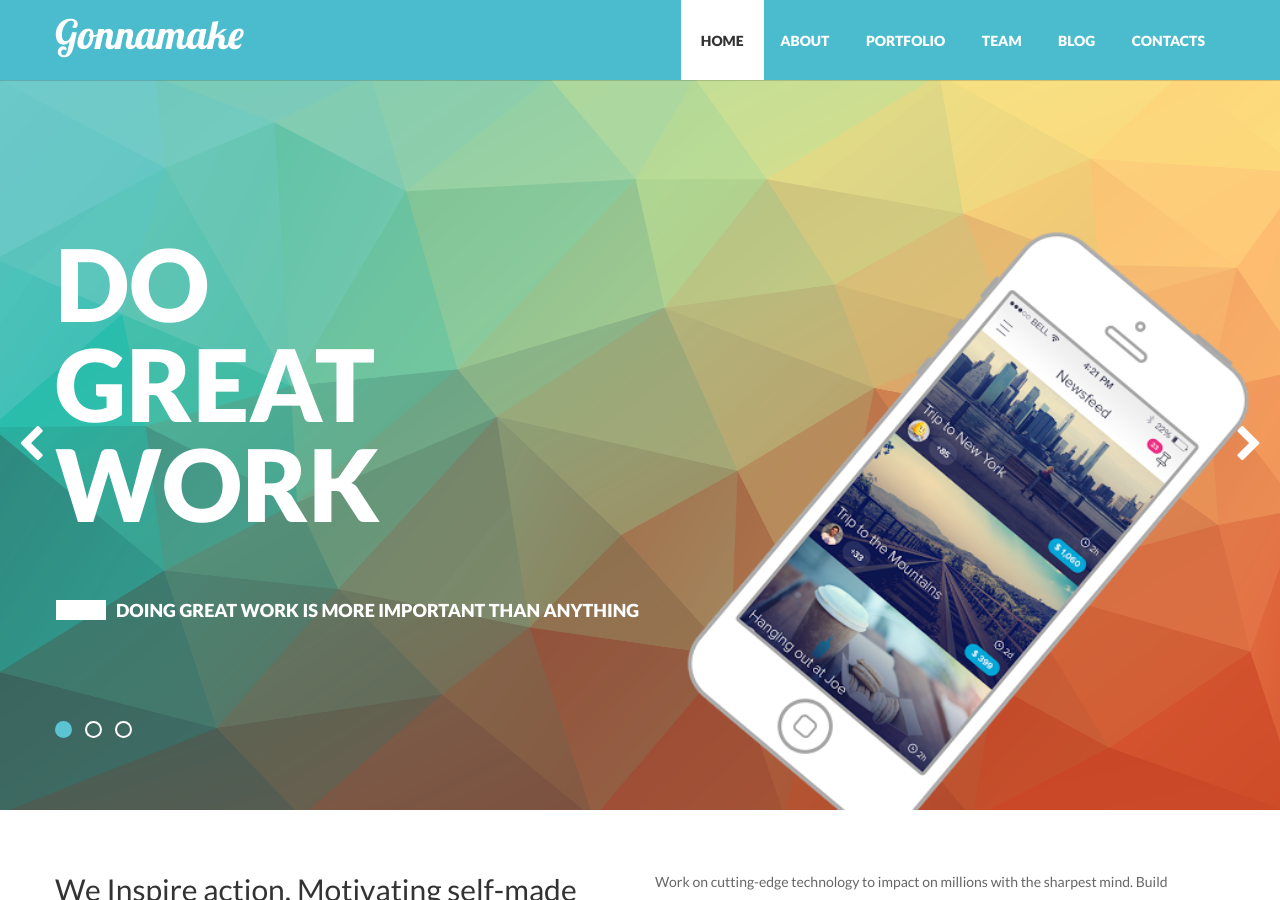
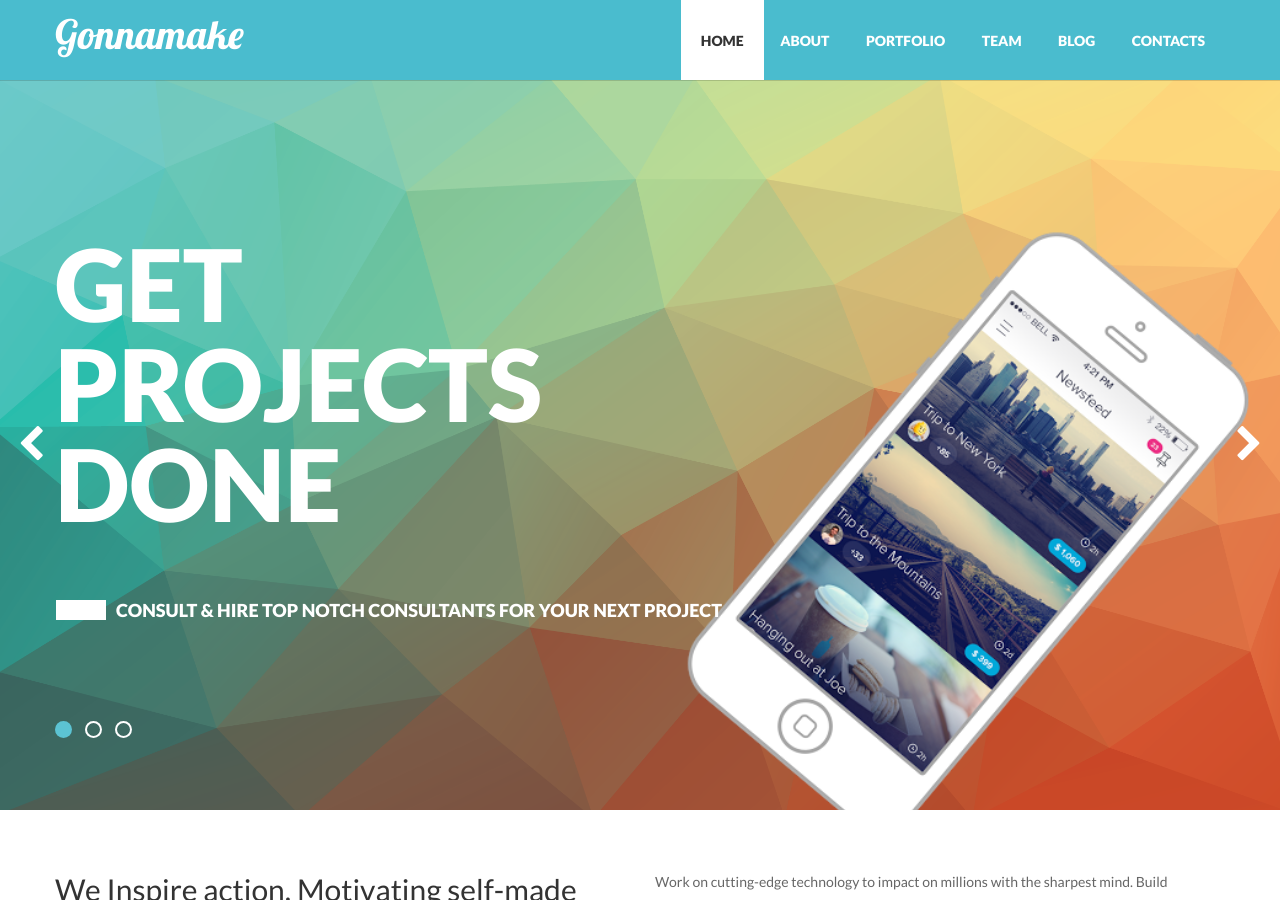
Before and after one commit to gonnamake/gonnamake.com, a Jekyll site: the page built from index.html, in a window 1280 px wide and 900 px high. Built offline with Jekyll 4.4.1, drawn with Linux system fonts in a browser that asks for light colours; nearby versions of some CDN libraries; Markdown is read by kramdown in place of the engine named in the settings; some of the changed text lies outside the part shown.

Commit message:
improved Landing page
added landing page details

```diff
--- a/index.html
+++ b/index.html
@@ -10,12 +10,12 @@ title: Gonna Make
 		<ul class="slides">
 			<li class="slide1" data-stellar-background-ratio="0.5">
 				<div class="flex_caption1">
-					<p class="title1 captionDelay2 FromTop">Do</p>
-					<p class="title2 captionDelay4 FromLeft">Great</p>
-					<p class="title3 captionDelay6 FromBottom">Work</p>
+					<p class="title1 captionDelay2 FromTop">Get</p>
+					<p class="title2 captionDelay4 FromLeft">Projects</p>
+					<p class="title3 captionDelay6 FromBottom">Done</p>
 				</div>
 				<div class="flex_caption2 captionDelay4 FromRight"></div>
-				<a class="slide_btn FromBottom" href="javascript:void(0);" >Doing great work is more important than anything</a>
+				<a class="slide_btn FromBottom" href="javascript:void(0);" >Consult & Hire Top notch consultants for your next Project</a>
 			<li class="slide2" data-stellar-background-ratio="0.5">
 				<div class="flex_caption1">
 					<p class="title1 captionDelay2 FromTop">We</p>
@@ -23,7 +23,7 @@ title: Gonna Make
 					<p class="title3 captionDelay6 FromBottom">Web</p>
 				</div>
 				<div class="flex_caption2 captionDelay4 FromRight"></div>
-				<a class="slide_btn FromBottom" href="javascript:void(0);" >We work with amazing designers</a>
+				<a class="slide_btn FromBottom" href="javascript:void(0);" >Work with amazing designers, Creators & Craftsmen</a>
 			</li>
 			<li class="slide3" data-stellar-background-ratio="0.5">
 				<div class="flex_caption1">
@@ -33,7 +33,7 @@ title: Gonna Make
 				</div>
 				<div class="flex_caption2 captionDelay4 FromRight">
 				</div>
-				<a class="slide_btn FromBottom" href="javascript:void(0);" >Making products for Humanity.</a>
+				<a class="slide_btn FromBottom" href="javascript:void(0);" >Finish your Projects with Gonnamake.</a>
 			</li>
 		</ul>
 	</div><!-- //TOP SLIDER -->
```
Also changed, not shown: other parts of index.html (+2 -2 lines).
